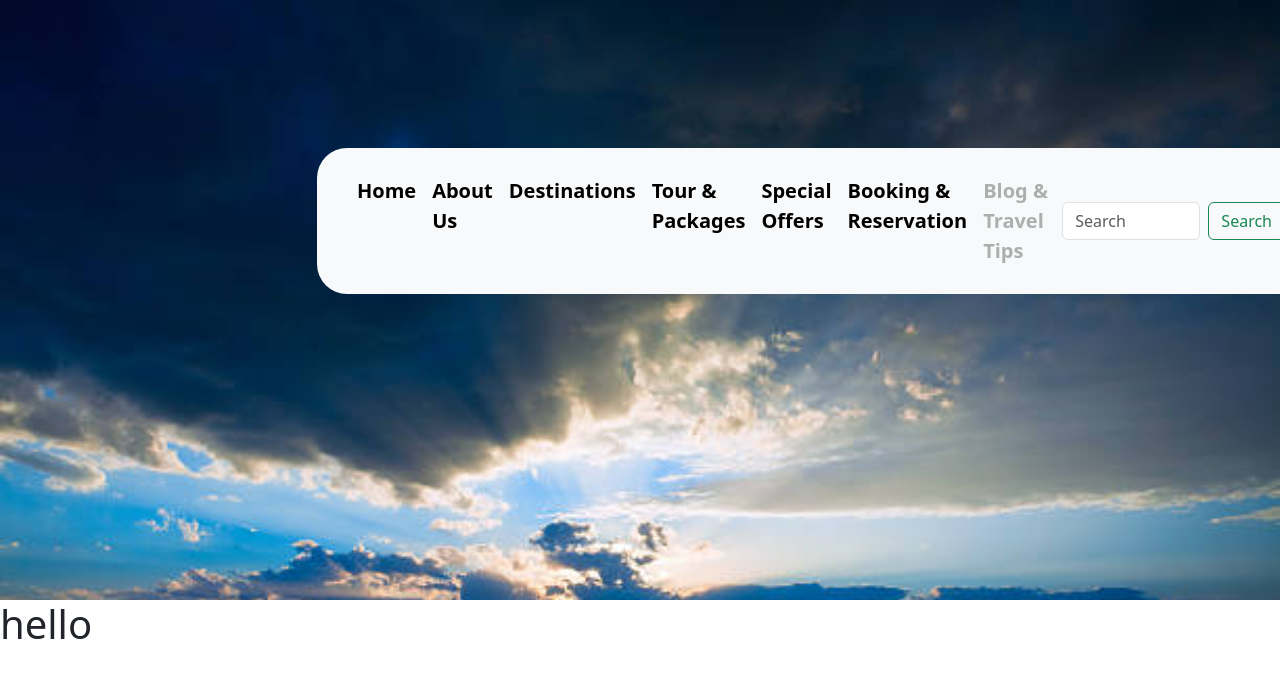
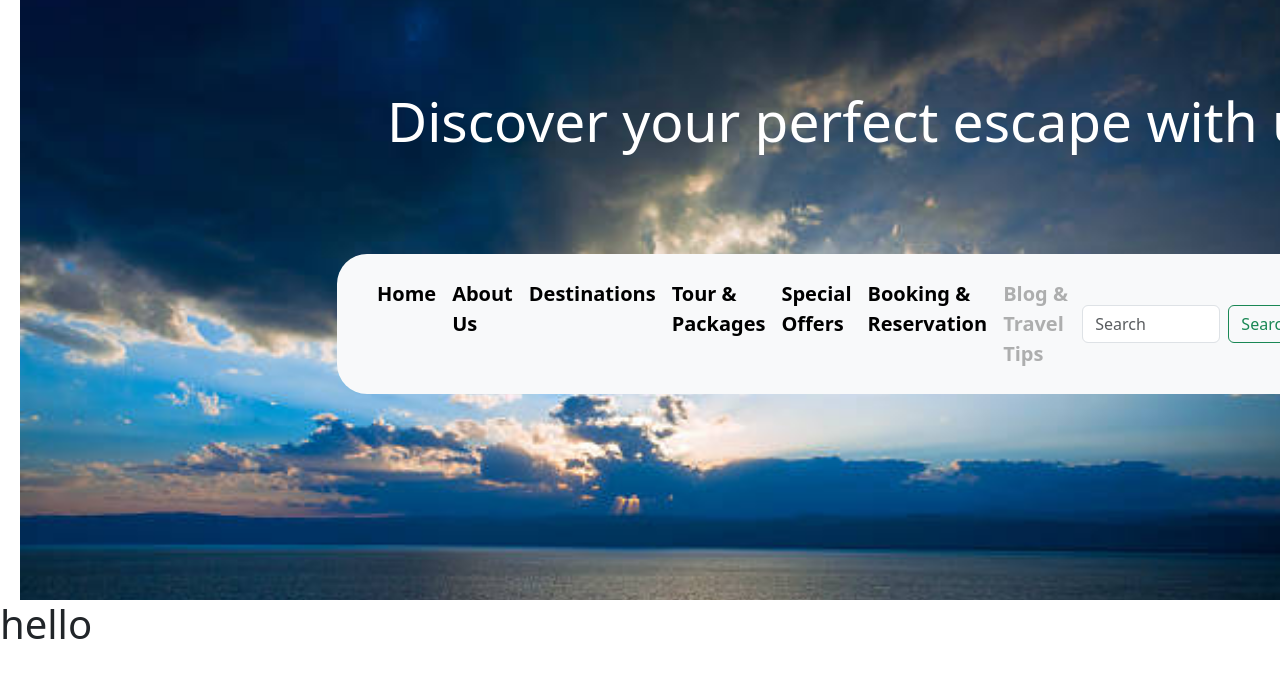
Before and after one commit to VasundharaShivankar/travel-agency-group-project-2-icp-7, a plain HTML site: page pages/blog_and_travel_tips.html in a window 1280 px wide. Shown: the top 678 px of the page. Drawn offline with nearby package versions, Linux system fonts and the light colour scheme.

Commit message:
images added

```diff
--- a/pages/blog_and_travel_tips.html
+++ b/pages/blog_and_travel_tips.html
@@ -13,9 +13,19 @@
         width: 100% !important;
         background: url('./../img/main.jpg');
         background-repeat: no-repeat;
-        margin:20 0;
+        background-size: cover;
+        background-position: center;
+        margin:0px 20px;
         position: relative;
-        background-size: cover;
+        }
+        .caption-main{
+          font-size: 55px;
+          color:white;
+          width:950px;
+          font-family:;
+          margin-top:40px;
+          margin-bottom:0px;
+          padding:0px;
         }
         .navbar{
         width:1000px;
@@ -26,8 +36,9 @@
         }
         .nav-option{
             font-size: 20px;
-            padding 5px;
+            padding: 5px;
             font-family: ;
+
         }
     </style>
 
@@ -40,7 +51,7 @@
             <div class="container">
                 <div class="row justify-content-center align-items-start">
                     <div class="col-md-6 left text-start mt-5">
-
+                      <h1 class="caption-main"> Discover your perfect escape with us </h1>
                         <nav class="navbar navbar-expand-lg bg-body-tertiary">
                             <div class="container-fluid">
                               <button class="navbar-toggler" type="button" data-bs-toggle="collapse" data-bs-target="#navbarTogglerDemo03" aria-controls="navbarTogglerDemo03" aria-expanded="false" aria-label="Toggle navigation">
@@ -78,6 +89,7 @@
                               </div>
                             </div>
                           </nav>
+
                     </div>
                 </div>
             </div>
```
Also changed, not shown: js/js/about_us.js (added), js/js/blog_and_travel_tips.js (added), js/js/booking_and_reservation.js (added), js/js/contact_us.js (added), js/js/customer_account_login.js (added), js/js/destinations.js (added), js/js/index.js (added), js/js/special_offers.js (added), js/js/tour_and_packages.js (added).
